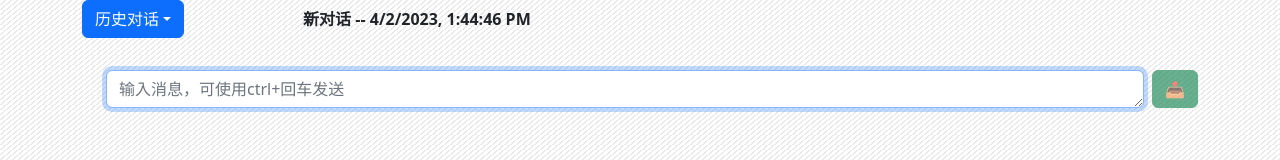
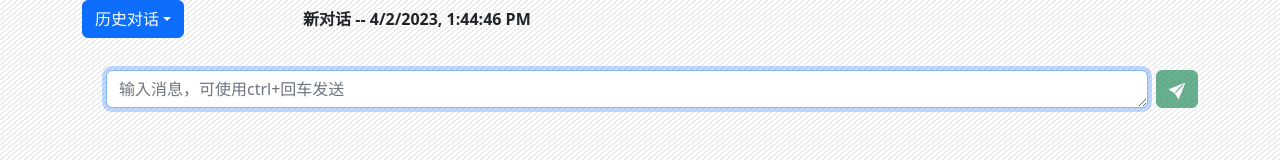
Before and after one commit to chatgpt-for-grandpa/chatgpt-for-grandpa.github.io, a React (Create React App) app: page / in a window 1280 px wide. Shown: the part 540-700 px from the top of the page. Built offline with nearby package versions, Linux system fonts and the light colour scheme; what @traptitech/markdown-it-katex would draw is missing.

Commit message:
use icon for submit button

```diff
--- a/src/chat.tsx
+++ b/src/chat.tsx
@@ -7,6 +7,7 @@ import Row from "react-bootstrap/Row";
 import Col from "react-bootstrap/Col";
 import TextareaAutosize from "react-textarea-autosize";
 import { v4 as uuidv4 } from "uuid";
+import { BsSendFill } from "react-icons/bs";
 import RenderMessage from "./render_message";
 import "./chat.scss";
 import { BotSelfIntro, MessageApi } from "./consts";
@@ -266,7 +267,7 @@ function Chat() {
           onClick={handleSubmit}
           disabled={isAnswering || !input}
         >
-          📤
+          <BsSendFill />
         </Button>
       </div>
     </div>
--- a/src/draw.tsx
+++ b/src/draw.tsx
@@ -3,6 +3,7 @@ import Button from "react-bootstrap/Button";
 import InputGroup from "react-bootstrap/InputGroup";
 import Form from "react-bootstrap/Form";
 import Image from "react-bootstrap/Image";
+import { BsSendFill } from "react-icons/bs";
 import { DrawApi } from "./consts";
 
 function Draw() {
@@ -51,7 +52,7 @@ function Draw() {
           onClick={handleSubmit}
           disabled={isDrawing || !input}
         >
-          📤
+          <BsSendFill />
         </Button>
       </InputGroup>
 
```
